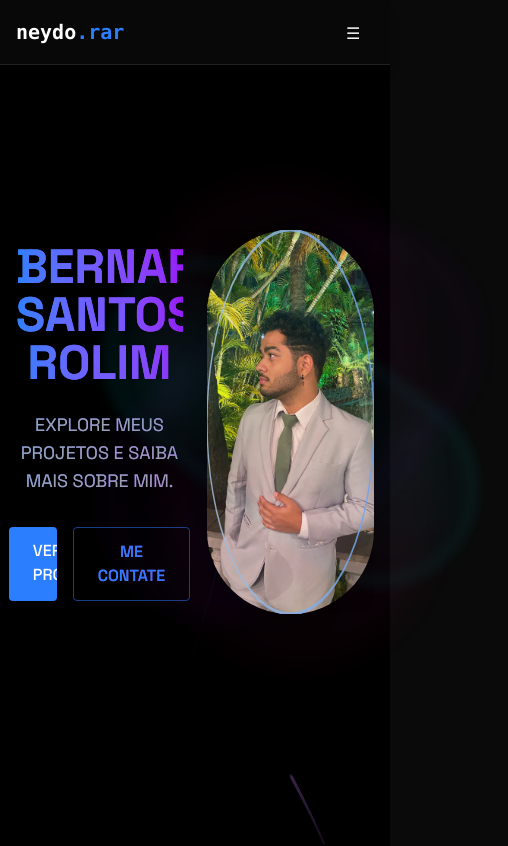
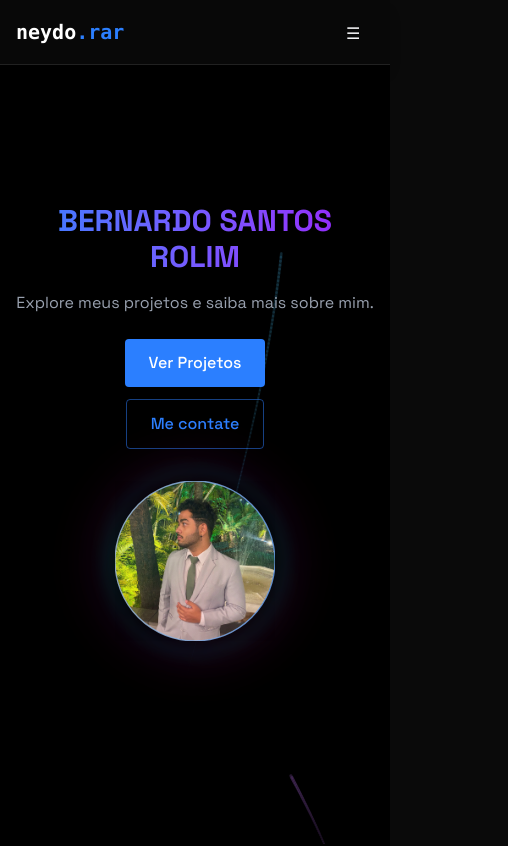
Before and after one commit to Danreby/danreby-portifolio, a React (Vite) app: page / in a window 390 px wide. Shown: the top 846 px of the page, 508 px wide, since content can reach past the window. Built offline with nearby package versions, Linux system fonts and the light colour scheme.

Commit message:
Responsividade

```diff
--- a/src/components/common/NeonProfile.jsx
+++ b/src/components/common/NeonProfile.jsx
@@ -5,6 +5,7 @@ export default function NeonProfile({
   imageSrc,
   alt = '',
   size = 384,
+  sizeClass = '',
   ringColors = ['#00F5FF', '#8A2BE2', '#FF2D95'],
   className = ''
 }) {
@@ -20,7 +21,8 @@ export default function NeonProfile({
     }
   }, [])
 
-  const px = `${size}px`
+  const isSizeClass = typeof sizeClass === 'string' && sizeClass.trim().length > 0
+  const numericSize = typeof size === 'number' ? `${size}px` : (typeof size === 'string' ? size : null)
 
   const ringVariants = (delay = 0, duration = 6) => ({
     animate: {
@@ -38,15 +40,15 @@ export default function NeonProfile({
 
   return (
     <div
-      style={{ width: px, height: px }}
-      className={`relative ${className} flex items-center justify-center`}
+      style={!isSizeClass && numericSize ? { width: numericSize, height: numericSize } : undefined}
+      className={`relative ${className} ${isSizeClass ? `${sizeClass} aspect-square` : 'flex items-center justify-center'}`}
       aria-hidden={false}
     >
       <div className="relative rounded-full overflow-hidden w-full h-full shadow-2xl">
         <img
           src={imageSrc}
           alt={alt}
-          className="w-full h-full object-cover block"
+          className="w-full h-full object-cover block rounded-full"
           draggable={false}
         />
 
@@ -62,13 +64,13 @@ export default function NeonProfile({
       </div>
 
       {ringColors.map((color, i) => {
-        const inset = -6 - i * 10
+        const insetPercent = -4 - i * 3
         const blur = 6 + i * 6
         const sizeStyle = {
-          top: `${inset}px`,
-          left: `${inset}px`,
-          right: `${inset}px`,
-          bottom: `${inset}px`
+          top: `${insetPercent}%`,
+          left: `${insetPercent}%`,
+          right: `${insetPercent}%`,
+          bottom: `${insetPercent}%`
         }
         const ringStyle = {
           ...sizeStyle,
@@ -79,14 +81,16 @@ export default function NeonProfile({
           border: '1px solid rgba(255,255,255,0.03)'
         }
 
+        const variants = ringVariants(i * 0.6, 8 + i * 3)
+
         return (
           <motion.div
-            key={color}
+            key={color + i}
             className="absolute rounded-full pointer-events-none"
             style={ringStyle}
             initial={false}
-            animate={prefersReducedMotion ? {} : ringVariants(i * 0.6, 8 + i * 3).animate}
-            transition={prefersReducedMotion ? {} : ringVariants(i * 0.6, 8 + i * 3).transition}
+            animate={prefersReducedMotion ? {} : variants.animate}
+            transition={prefersReducedMotion ? {} : variants.transition}
           />
         )
       })}
--- a/src/components/sections/Home.jsx
+++ b/src/components/sections/Home.jsx
@@ -7,7 +7,7 @@ export const Home = ({ language }) => {
     event.preventDefault();
     const el = document.getElementById(sectionId);
     if (el) {
-    el.scrollIntoView({ behavior: 'smooth', block: 'start' });
+      el.scrollIntoView({ behavior: 'smooth', block: 'start' });
     }
   };
 
@@ -29,27 +29,40 @@ export const Home = ({ language }) => {
   return (
     <section id="home" className="min-h-screen flex items-center justify-center relative">
       <RevealOnScroll>
-        <div className="text-center justify-center items-center z-10 px-4 grid grid-cols-2 gap-6">
-          <div className="bg-gradient-to-r from-blue-500 to-purple-600 bg-clip-text text-transparent leading-right uppercase">
-            <h1 className="text-5xl font-bold mb-6 bg-gradient-to-r from-blue-500 to-purple-600 bg-clip-text text-transparent leading-right uppercase">
-                Bernardo Santos Rolim
+        <div className=" w-full px-4 mx-auto grid grid-cols-1 md:grid-cols-2 gap-8 items-center">
+          <div className="text-center md:text-center">
+            <h1 className="text-3xl md:text-5xl font-bold mb-4 bg-gradient-to-r from-blue-500 to-purple-600 bg-clip-text text-transparent uppercase">
+              Bernardo Santos Rolim
             </h1>
-            <p className="text-gray-400 text-lg mb-8 max-w-lg mx-auto">
-                {subtitle}
+            <p className="text-gray-400 text-base md:text-lg mb-6 max-w-xl mx-auto md:mx-0">
+              {subtitle}
             </p>
-            <div className="flex justify-center space-x-4">
-              <a href="#projects" onClick={e => handleScroll(e, 'projects')} className="bg-blue-500 text-white py-3 px-6 rounded font-medium transition relative overflow-hidden
-              hover:-translate-y-0.5 hover:shadow-[0_0_15px_rgba(59, 130, 246, 0.4)]">
+
+            <div className="flex flex-col sm:flex-row justify-center md:justify-center items-center sm:items-stretch gap-3 sm:gap-4">
+              <a
+                href="#projects"
+                onClick={e => handleScroll(e, 'projects')}
+                className="inline-block bg-blue-500 text-white py-3 px-6 rounded font-medium transition transform hover:-translate-y-0.5 hover:shadow-[0_0_15px_rgba(59,130,246,0.4)]"
+              >
                 {projects}
               </a>
-              <a href="#find-me" onClick={e => handleScroll(e, 'find-me')} className="border border-blue-500/50 text-blue-500 py-3 px-6 rounded font-medium transition-all duration-200
-              hover:-translate-y-0.5 hover:shadow-[0_0_15px_rgba(59, 130, 246, 0.2)] hover:bg-blue-500/10">
+
+              <a
+                href="#find-me"
+                onClick={e => handleScroll(e, 'find-me')}
+                className="inline-block border border-blue-500/50 text-blue-500 py-3 px-6 rounded font-medium transition-all duration-200 transform hover:-translate-y-0.5 hover:shadow-[0_0_15px_rgba(59,130,246,0.2)] hover:bg-blue-500/10"
+              >
                 {contact}
               </a>
             </div>
           </div>
+
           <div className="flex items-center justify-center">
-            <NeonProfile imageSrc="/danreby-portifolio/img/profile3.jpeg" size={384} alt="Bernardo Santos Rolim" />
+            <NeonProfile
+              imageSrc="/danreby-portifolio/img/profile3.jpeg"
+              alt="Bernardo Santos Rolim"
+              sizeClass="w-40 sm:w-48 md:w-72 lg:w-96"
+            />
           </div>
         </div>
       </RevealOnScroll>
```
